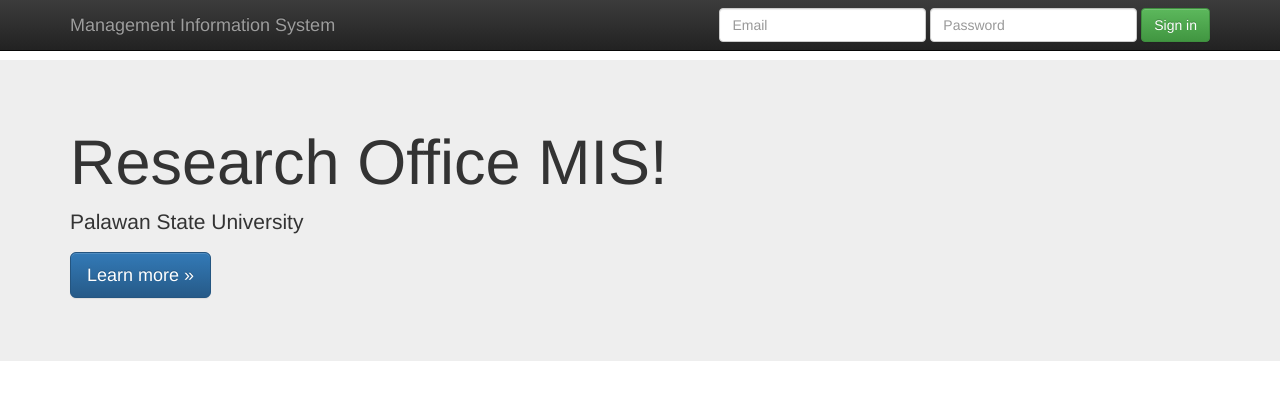
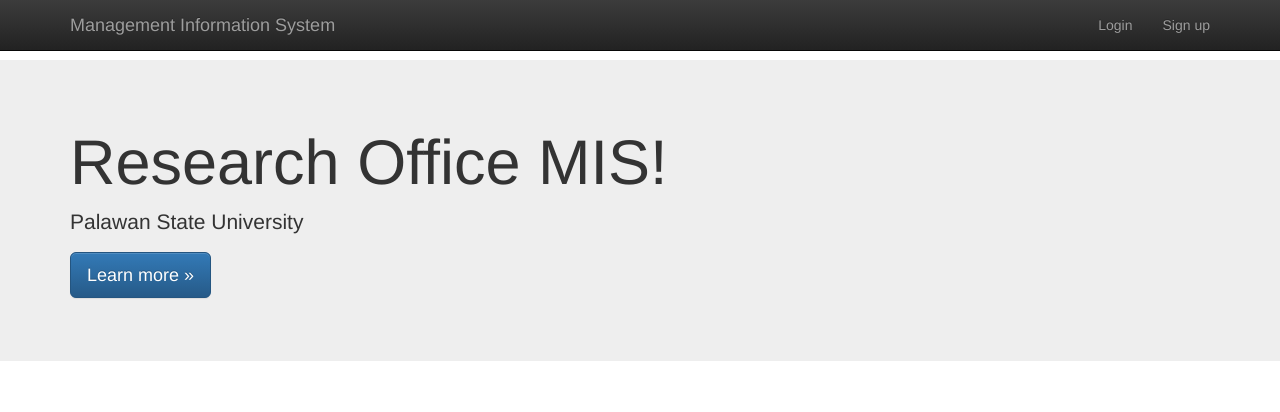
Before and after one commit to rcdosado/URO-MIS, a Django app: page / in a window 1280 px wide. Shown: the top 412 px of the page. Run offline with Django 3.2, Linux system fonts and the light colour scheme; parts of the project's set-up code (start-up, migrations or seed data) failed here and were passed over; some libraries are stand-ins or nearby versions.

Commit message:
Add login page

```diff
--- a/assets/css/mis.css
+++ b/assets/css/mis.css
@@ -1,6 +1,13 @@
 #content {
     margin-top: 60px;
 }
+
+.pt {
+    margin-left:50px;
+    margin-top:60px;
+}
+
+
 
 footer > p {
     margin-left:80px;
--- a/mis/settings.py
+++ b/mis/settings.py
@@ -120,3 +120,8 @@ USE_TZ = True
 
 STATIC_URL = '/static/'
 STATICFILES_DIRS = [os.path.join(BASE_DIR, 'assets'), ]
+
+# Authentication
+LOGIN_URL = 'users:login'
+
+LOGIN_REDIRECT_URL = 'users:dashboard'
--- a/templates/index.html
+++ b/templates/index.html
@@ -27,6 +27,6 @@
           <p>Donec sed odio dui. Cras justo odio, dapibus ac facilisis in, egestas eget quam. Vestibulum id ligula porta felis euismod semper. Fusce dapibus, tellus ac cursus commodo, tortor mauris condimentum nibh, ut fermentum massa justo sit amet risus.</p>
           <p><a class="btn btn-default" href="#" role="button">View details &raquo;</a></p>
         </div>
-      </div>
 </div>
+
 {% endblock %}
--- a/templates/layout.html
+++ b/templates/layout.html
@@ -34,19 +34,21 @@
           <a class="navbar-brand" href="{% url 'home' %}">Management Information System</a>
         </div>
         <div id="navbar" class="navbar-collapse collapse">
-          <form class="navbar-form navbar-right">
-            <div class="form-group">
-              <input type="text" placeholder="Email" class="form-control">
-            </div>
-            <div class="form-group">
-              <input type="password" placeholder="Password" class="form-control">
-            </div>
-            <button type="submit" class="btn btn-success">Sign in</button>
-          </form>
+               <ul class="nav navbar-nav navbar-right">
+               {% if not user.is_authenticated %}
+                    <li><a href="{% url 'users:login'%}">Login</a></li>
+                    <li><a href="#">Sign up</a></li>
+              {% else %}
+                    <li><a href="">About</a></li>
+                    <li><a href="">System</a></li>
+                    <li><a href="">Research</a></li>
+                    <li><a href="">Admin</a></li>
+                    <li><a href="">Info</a></li>
+              {% endif %}
+              </ul>
         </div><!--/.navbar-collapse -->
       </div>
     </nav>
-
     <div id="content">
     {% block content %}
     {% endblock %}
@@ -55,6 +57,7 @@
         <p>&copy; 2017 University Research Office.</p>
       </footer>
 
+
     <!-- jQuery (necessary for Bootstrap's JavaScript plugins) -->
     <script src="https://ajax.googleapis.com/ajax/libs/jquery/1.12.4/jquery.min.js"></script>
     <!-- Latest compiled and minified JavaScript -->
--- a/users/urls.py
+++ b/users/urls.py
@@ -1,6 +1,8 @@
 from django.conf.urls import url, include
 
+from . import views
 
 urlpatterns = [
+        url(r'^dashboard/$', views.dashboard, name='dashboard'),
         url('^', include('django.contrib.auth.urls'))
 ]
--- a/users/views.py
+++ b/users/views.py
@@ -1,3 +1,6 @@
 from django.shortcuts import render
 
+
 # Create your views here.
+def dashboard(request):
+    return render(request, 'users/dashboard.html')
```
Also changed, not shown: templates/registration/login.html (+16 -1 lines), users/templates/users/dashboard.html (added, +12 -0 lines).
